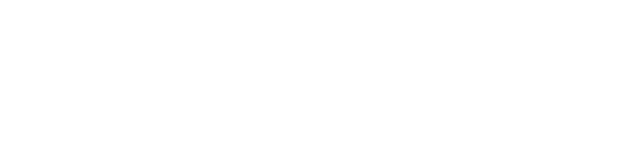
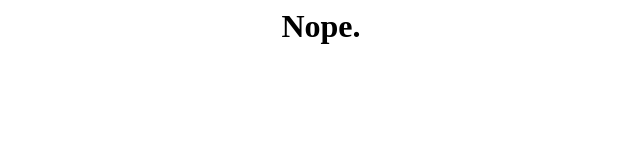
Before and after one commit to brodrigu/isthebabyhere, a plain HTML site: page index.html in a window 1280 px wide. Shown: the whole page, without its empty margins (319-959 px from the left). Drawn offline with Linux system fonts and the light colour scheme.

Commit message:
Update index.html

```diff
--- a/index.html
+++ b/index.html
@@ -3,6 +3,6 @@
         <title>Is Baby Vallete Here Yet?</title>
     </head>
     <body style="background-color: white">
-        <h1 style="color: white; text-align: center;">Nope.</h1>
+        <h1 style="color: black; text-align: center;">Nope.</h1>
     </body>
 </html>
```
